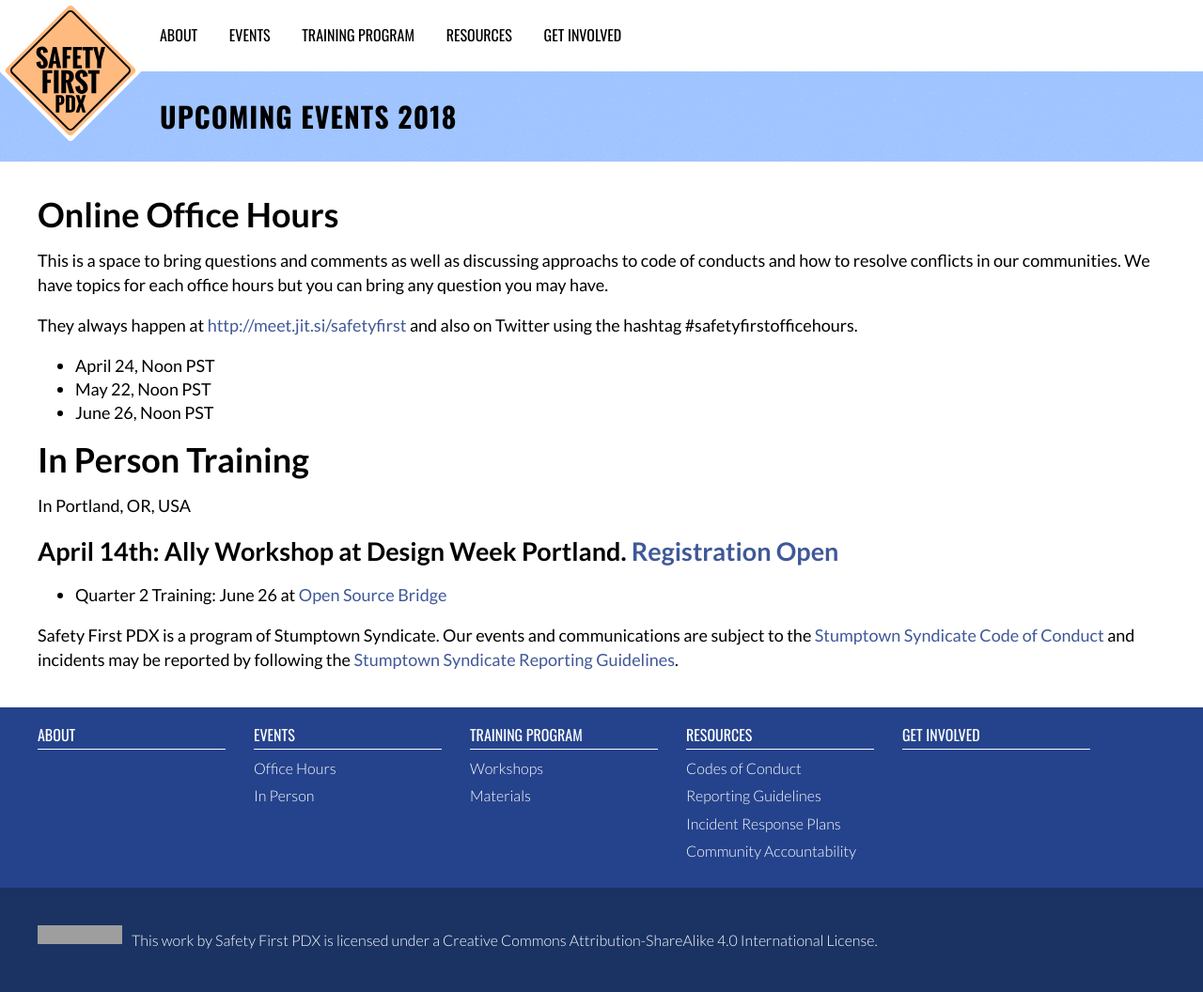
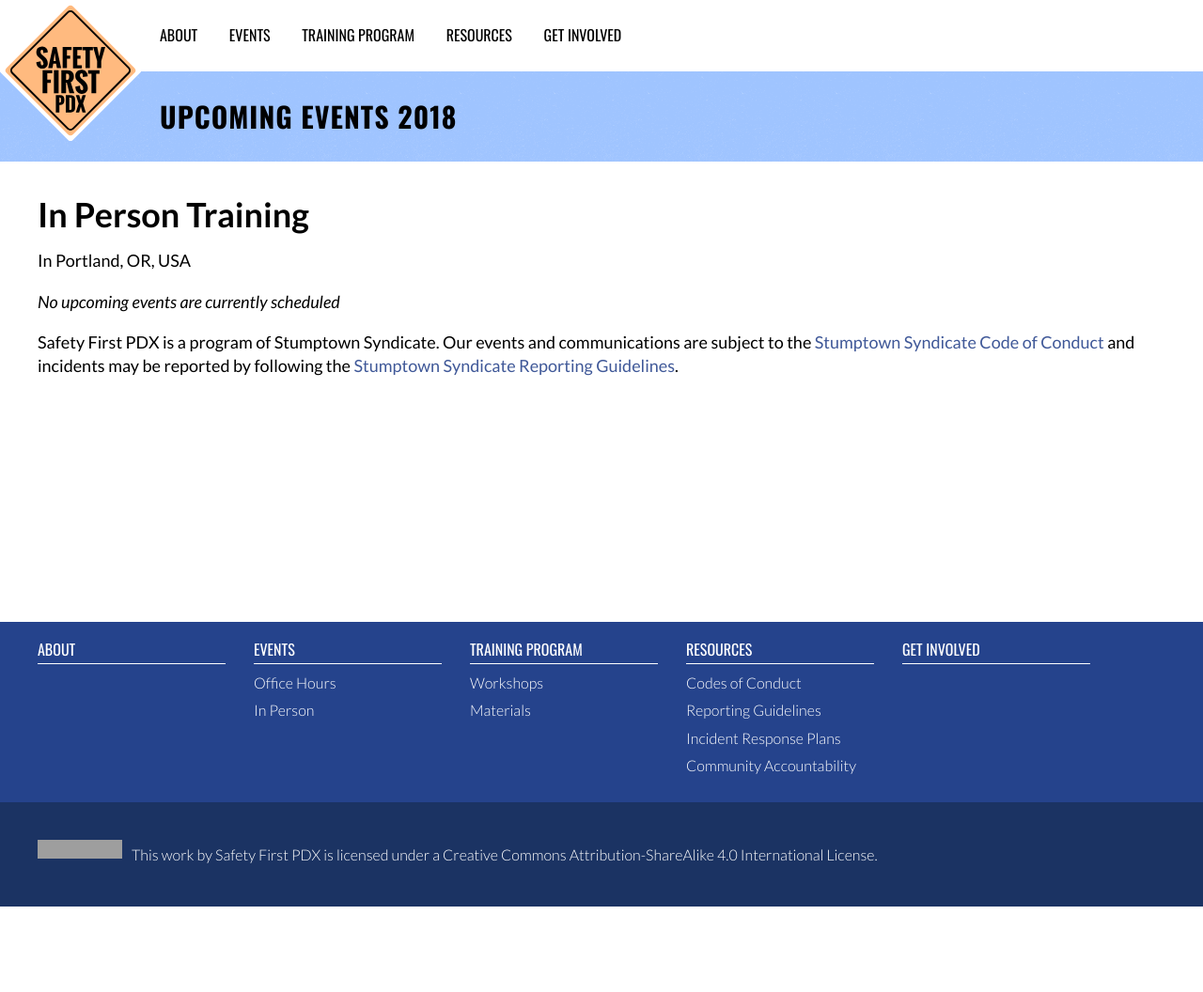
Before and after one commit to safetyfirstpdx/safetyfirstpdx.github.io, a Jekyll site: the page built from upcoming_events.md, in a window 1280 px wide. Shown: the whole page at 94% size. Built offline with Jekyll 4.4.1, drawn with Linux system fonts in a browser that asks for light colours; nearby versions of some CDN libraries; after the commit the page ends 965 px from its top, so only the background shows below that; grey boxes are pictures that could not be loaded.

Commit message:
Remove out of date events info

```diff
--- a/upcoming_events.md
+++ b/upcoming_events.md
@@ -3,22 +3,10 @@
 title: Upcoming Events 2018
 ---
 
-# Online Office Hours
-
-This is a space to bring questions and comments as well as discussing approachs to code of conducts and how to resolve conflicts in our communities. We have topics for each office hours but you can bring any question you may have.
-
-They always happen at [http://meet.jit.si/safetyfirst](http://meet.jit.si/safetyfirst) and also on Twitter using the hashtag #safetyfirstofficehours.
-
-* April 24, Noon PST
-* May 22, Noon PST
-* June 26, Noon PST
-
 # In Person Training
 
 In Portland, OR, USA
 
-## April 14th: Ally Workshop at Design Week Portland. [Registration Open](https://www.eventbrite.com/e/ally-skills-workshop-tickets-44856306420)
-
-* Quarter 2 Training: June 26 at [Open Source Bridge](http://opensourcebridge.org/)
+*No upcoming events are currently scheduled*
 
 Safety First PDX is a program of Stumptown Syndicate. Our events and communications are subject to the [Stumptown Syndicate Code of Conduct](http://stumptownsyndicate.org/code-of-conduct/) and incidents may be reported by following the [Stumptown Syndicate Reporting Guidelines](http://stumptownsyndicate.org/code-of-conduct/reporting-guidelines/).
```
Also changed, not shown: index.md (+0 -4 lines).
